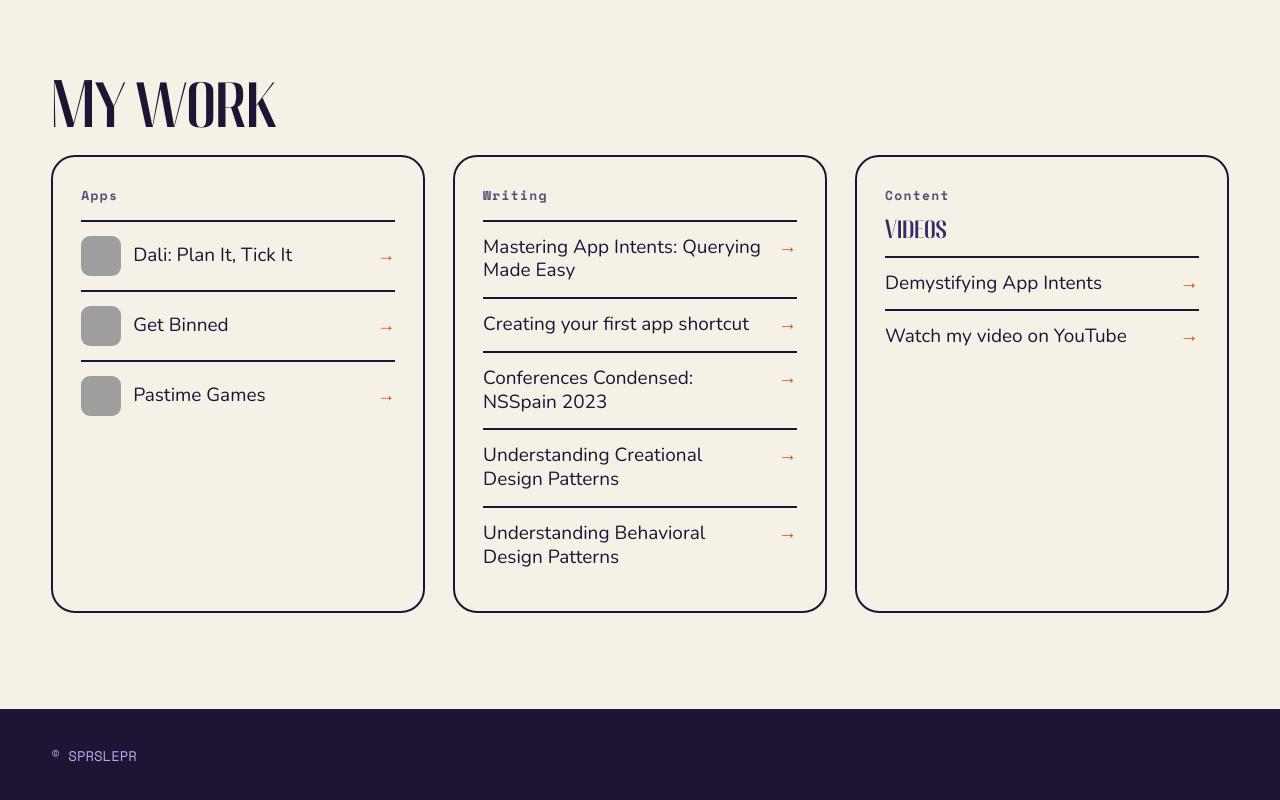
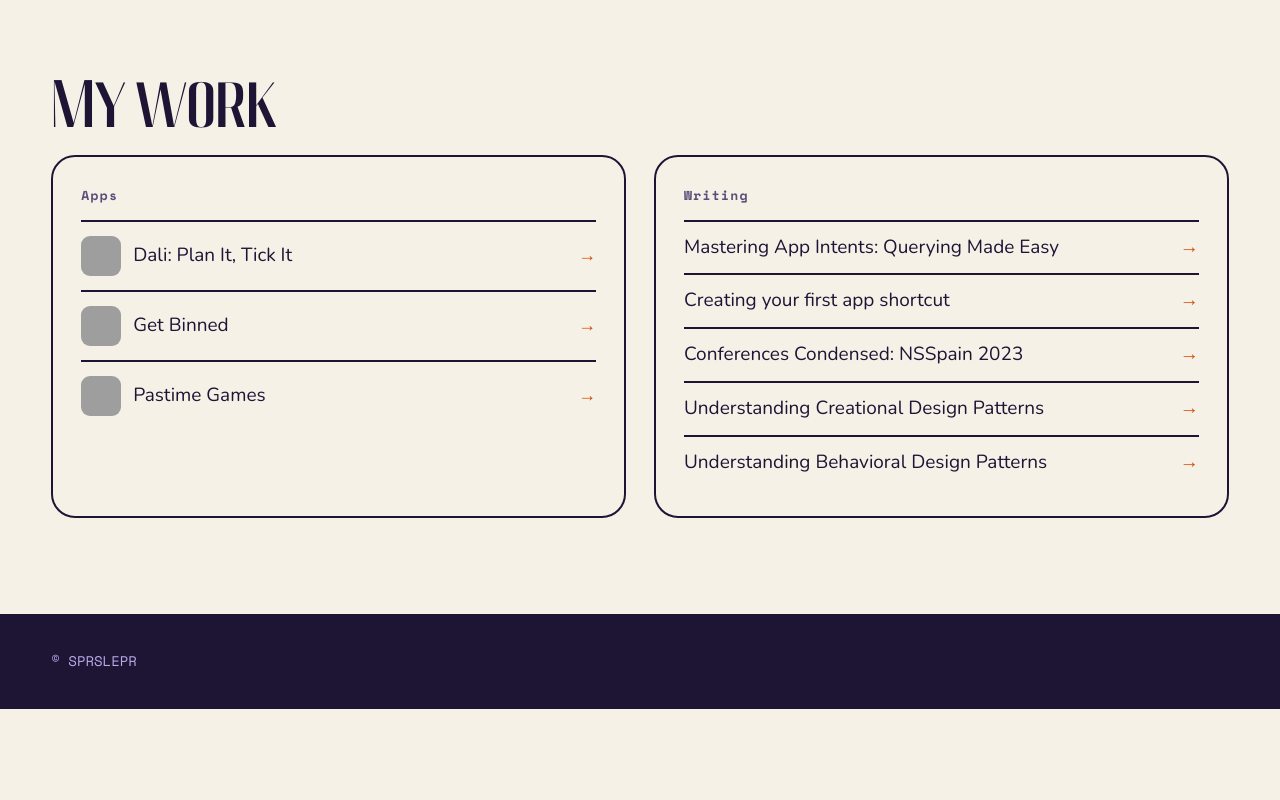
Before and after one commit to SPRSLEPR/sprslepr.com, a plain HTML site: page about.html in a window 1280 px wide. Shown: the part 1040-1840 px from the top of the page. After the commit the page ends 1749 px from the top, so only its background shows below. Drawn offline with nearby package versions, Linux system fonts and the light colour scheme; grey boxes are pictures that could not be loaded.

Commit message:
Remove About video card and use two work columns

```diff
--- a/about.html
+++ b/about.html
@@ -9,7 +9,7 @@
 <meta property="og:description" content="Ashli (Super Sleeper): iOS engineer, conference speaker and writer.">
 <meta property="og:image" content="https://sprslepr.com/assets/img/og-banner.png">
 <link rel="icon" href="assets/img/favicon.png">
-<link rel="stylesheet" href="assets/css/site.css?v=19">
+<link rel="stylesheet" href="assets/css/site.css?v=20">
 </head>
 <body class="sps sps-about">
 <header class="sps-header">
@@ -89,14 +89,6 @@
           <li><a href="https://lickability.com/blog/understanding-behavioral-design-patterns/">Understanding Behavioral Design Patterns</a></li>
         </ul>
       </div>
-      <div class="sps-card">
-        <div class="sps-label">Content</div>
-        <h2 class="sps-app-group-title">Videos</h2>
-        <ul class="sps-links">
-          <li><a href="https://youtu.be/S347vT40lYQ">Demystifying App Intents</a></li>
-          <li><a href="https://youtu.be/pBSAOxA5gZ8">Watch my video on YouTube</a></li>
-        </ul>
-      </div>
     </div>
   </div>
 </main>
--- a/assets/css/site.css
+++ b/assets/css/site.css
@@ -109,7 +109,7 @@
 .sps-moon img{position:absolute;left:-2%;bottom:-14%;width:104%;height:auto;}
 .sps-about-body{display:flex;flex-direction:column;gap:22px;}
 .sps-about-body p{margin:0;font-size:20px;line-height:1.65;}
-.sps-work{display:grid;grid-template-columns:repeat(3,minmax(0,1fr));gap:28px;padding-bottom:96px;}
+.sps-work{display:grid;grid-template-columns:repeat(2,minmax(0,1fr));gap:28px;padding-bottom:96px;}
 .sps-work .sps-card h2{font-family:'Savannah','Fredoka',sans-serif;font-weight:400;font-size:40px;line-height:1;margin:0;}
 .sps-links{list-style:none;margin:0;padding:0;}
 .sps-links li{border-top:2px solid var(--night);}
```
